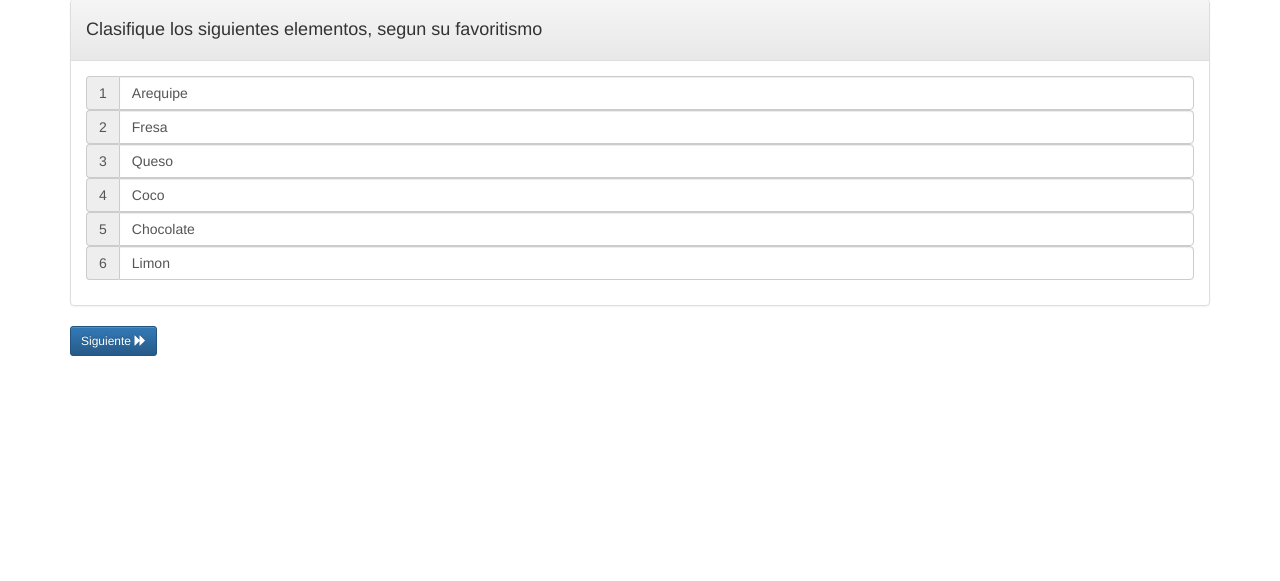
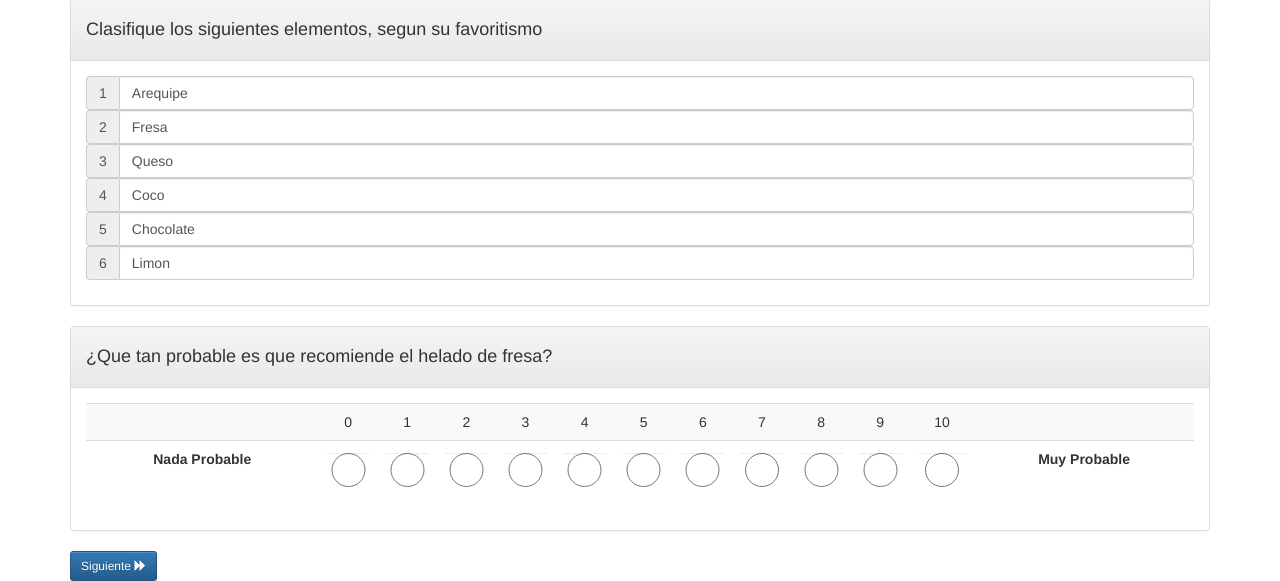
Before and after one commit to lgartz/encuestas, a PHP site: page / in a window 1280 px wide. Shown: the part 2475-3056 px from the top of the page. Before the commit the page ends 2831 px from the top, so only its background shows below. Run offline with PHP 8.4, Linux system fonts and the light colour scheme; some libraries are stand-ins or nearby versions.

Commit message:
Se realiza cambios se agrega nueva pregunta
Se agrega nueva pregunta

```diff
--- a/css/encuestas.css
+++ b/css/encuestas.css
@@ -10,3 +10,19 @@ body{
 .td-center{
 	text-align: center;
 }
+
+.th-left{
+	text-align: left;
+}
+
+.td-left{
+	text-align: left;
+}
+
+.th-right{
+	text-align: right;
+}
+
+.td-right{
+	text-align: right;
+}
--- a/index.php
+++ b/index.php
@@ -391,6 +391,49 @@
 					</div>
 				</div>
 			</div>
+			<div class="form-group">
+				<div class="panel panel-default">
+					<div class="panel-heading">
+						<h4>¿Que tan probable es que recomiende el helado de fresa?</h4>
+					</div>
+					<div class="panel-body">
+						<div class="table-responsive">
+							<table class="table table-striped table-hover ">
+								<tr>
+									<td></td>
+									<td class="td-center">0</td>
+									<td class="td-center">1</td>
+									<td class="td-center">2</td>
+									<td class="td-center">3</td>
+									<td class="td-center">4</td>
+									<td class="td-center">5</td>
+									<td class="td-center">6</td>
+									<td class="td-center">7</td>
+									<td class="td-center">8</td>
+									<td class="td-center">9</td>
+									<td class="td-center">10</td>
+									<td></td>
+								</tr>
+								<tr>
+									<th class="th-center" class="form-control">Nada Probable</th>
+									<td class="td-center"><input id="probabilidad0" name="optionsProbabilidad" type="radio" class="form-control"></td>
+									<td class="td-center"><input id="probabilidad1" name="optionsProbabilidad" type="radio" class="form-control"></td>
+									<td class="td-center"><input id="probabilidad2" name="optionsProbabilidad" type="radio" class="form-control"></td>
+									<td class="td-center"><input id="probabilidad3" name="optionsProbabilidad" type="radio" class="form-control"></td>
+									<td class="td-center"><input id="probabilidad4" name="optionsProbabilidad" type="radio" class="form-control"></td>
+									<td class="td-center"><input id="probabilidad5" name="optionsProbabilidad" type="radio" class="form-control"></td>
+									<td class="td-center"><input id="probabilidad6" name="optionsProbabilidad" type="radio" class="form-control"></td>
+									<td class="td-center"><input id="probabilidad7" name="optionsProbabilidad" type="radio" class="form-control"></td>
+									<td class="td-center"><input id="probabilidad8" name="optionsProbabilidad" type="radio" class="form-control"></td>
+									<td class="td-center"><input id="probabilidad9" name="optionsProbabilidad" type="radio" class="form-control"></td>
+									<td class="td-center"><input id="probabilidad10" name="optionsProbabilidad" type="radio" class="form-control"></td>
+									<th class="th-center" class="form-control">Muy Probable</th>
+								</tr>
+							</table>
+						</div>
+					</div>
+				</div>
+			</div>
 			<button id="next" type="button" class="btn btn-primary btn-sm">
 				Siguiente <span class="glyphicon glyphicon-forward"></span>
 			</button>
```
